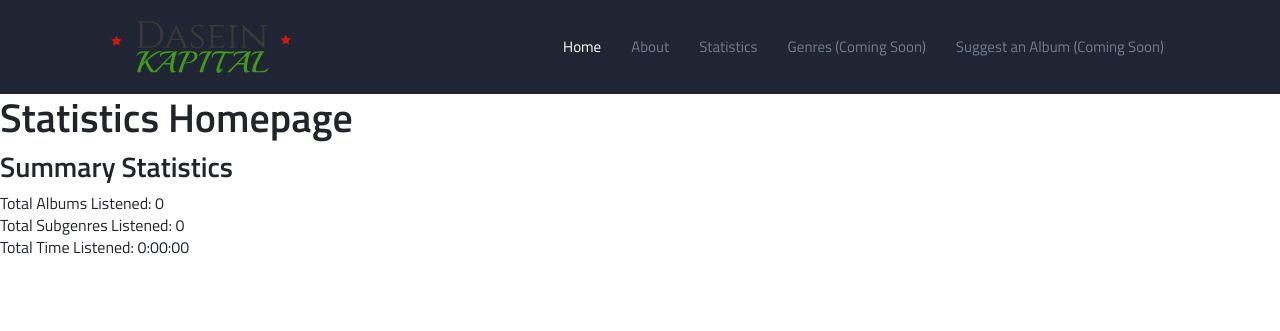
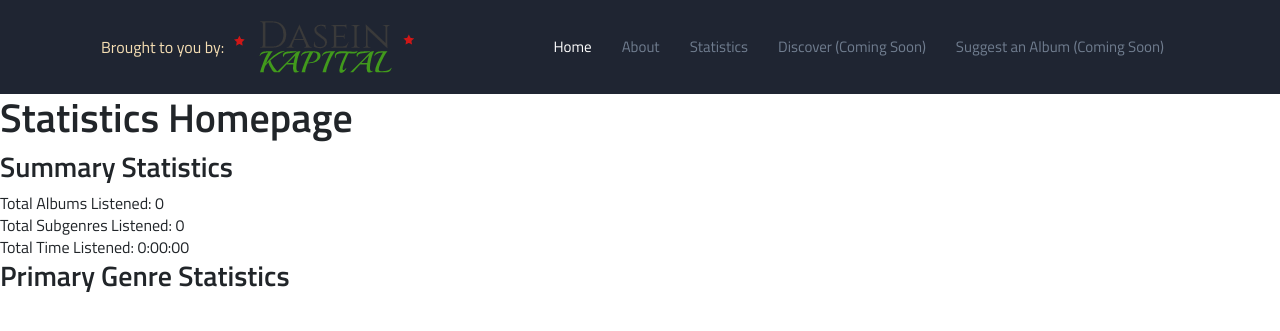
Before and after one commit to daseinkapital/music-data-analytics, a Django app: page /stats/ in a window 1280 px wide. Shown: the top 331 px of the page. Run offline with Django 3.2, Linux system fonts and the light colour scheme; data that the repository does not hold is empty; some libraries are stand-ins or nearby versions.

Commit message:
Adds sort and filter  - Sets up genre htmls  - Minor name change to navbar  - Update of some statistics

```diff
--- a/albums/templates/albums/header.html
+++ b/albums/templates/albums/header.html
@@ -64,6 +64,7 @@ Fixed Navigation
     <div class="row">
       <div class="col-md-12">
         <nav class="navbar navbar-expand-md">
+          <span style="color:wheat">Brought to you by:</span>
           <a class="navbar-brand" href="">
             <img src="{% static 'albums/img/new_logo.png' %}" alt="logo">
           </a>
@@ -73,7 +74,7 @@ Fixed Navigation
           <div class="collapse navbar-collapse" id="navbarSupportedContent">
             <ul class="navbar-nav ml-auto">
               <li class="nav-item active">
-                <a class="nav-link" href="{% url 'homepage' %}">Home <span class="sr-only">(current)</span></a>
+                <a class="nav-link" href="{% url 'albums' %}">Home <span class="sr-only">(current)</span></a>
               </li>
               <li class="nav-item">
                 <a class="nav-link" href="{% url 'about' %}">About</a>
@@ -82,7 +83,7 @@ Fixed Navigation
                 <a class="nav-link" href="{% url 'statistics' %}">Statistics</a>
               </li>
               <li class="nav-item">
-                <a class="nav-link" href="">Genres (Coming Soon)</a>
+                <a class="nav-link" href="">Discover (Coming Soon)</a>
               </li>
               <li class="nav-item">
                 <a class="nav-link" href="">Suggest an Album (Coming Soon)</a>
--- a/albums/templates/albums/main.html
+++ b/albums/templates/albums/main.html
@@ -2,7 +2,7 @@
 <section>
     <div class="container">
         <div class="row" style="padding: 10px;">
-            <form action="{% url 'homepage' %}" method=POST> {% csrf_token %}
+            <form action="{% url 'albums' %}" method=POST> {% csrf_token %}
                 <input type="text" placeholder="Search..." id="search-bar" name="search">
                 <select onchange=this.form.submit() name="order">
                     <option value="" disabled selected>Order By...</option>
--- a/albums/templates/albums/statistics.html
+++ b/albums/templates/albums/statistics.html
@@ -6,4 +6,11 @@
         <li>Total Subgenres Listened: {{total_subgenres_num}}</li>
         <li>Total Time Listened: {{total_time}}</li>
     </ul>
+
+    <h3>Primary Genre Statistics</h3>
+    <ul>
+    {% for item in genre_count %}
+        <li>{{item.genre}}: {{item.count}}</li>
+    {% endfor %}
+    </ul>
 </body>
--- a/albums/urls.py
+++ b/albums/urls.py
@@ -3,10 +3,12 @@ from django.urls import path
 from . import views
 
 urlpatterns = [
-    path('', views.main, name="homepage"),
+    path('', views.main, name="albums"),
     path('stats/', views.statistics, name="statistics"),
     path('artist/<artist>/<album>/', views.album_page, name="album-page"),
     path('artist/<artist>/', views.artist_page, name="artist-page"),
+    path('genre/primary/<genre>/', views.primary_genre, name="primary-genre"),
+    path('genre/secondary/<genre>/', views.secondary_genre, name="secondary-genre"),
     path('about', views.about, name="about"),
     path('search', views.search, name="search"),
     path('htmltest', views.htmltest, name='htmltest'),
--- a/albums/views.py
+++ b/albums/views.py
@@ -70,20 +70,48 @@ def artist_page(request, artist):
 
 def statistics(request):
     albums = Album.objects.all()
+    context = {}
+
+    #count how many subgenres listened to
     total_subgenres_num = SubGenre.objects.all().count()
+
+    #count the total number of albums
     total_album_num = albums.count()
+
+    #determine the total amount of time of all albums (that have time data)
     total_time = dt.timedelta(seconds=0)
     for album in albums:
         if album.time_length:
             total_time += album.time_length
 
-    context = {
+    #count the number of albums listened in each primary genre
+    genre_count = []
+    for genre in PrimaryGenre.objects.all():
+        count = Album.objects.filter(primary_genre=genre).count()
+        genre_count.append({'genre' : genre, 'count': count})
+
+
+    #collect all the statistics
+    context.update({
         'total_album_num' : total_album_num,
         'total_subgenres_num' : total_subgenres_num,
-        'total_time' : total_time
-    }
+        'total_time' : total_time,
+        'genre_count' : genre_count
+    })
 
     return render(request, 'albums/statistics.html', context)
+
+def primary_genre(request, genre):
+    primary_genre = PrimaryGenre.objects.filter(name__iexact=genre).first()
+    albums = Album.objects.filter(primary_genre=primary_genre)
+    context = {'genre' : primary_genre, 'albums' : albums}
+    return render(request, 'albums/primarygenre.html', context)
+
+def secondary_genre(request,genre):
+    sub_genre = SubGenre.objects.filter(name__iexact=genre).first()
+    albums = Album.objects.filter(subgenres__subgenre__name_iexact=genre)
+    context = {'genre' : sub_genre, 'albums' : albums}
+    return render(request, 'albums/subgenre.html', context)
 
 def about(request):
     return render(request, 'albums/about.html')
```
Also changed, not shown: albums/models.py (+9 -0 lines).
